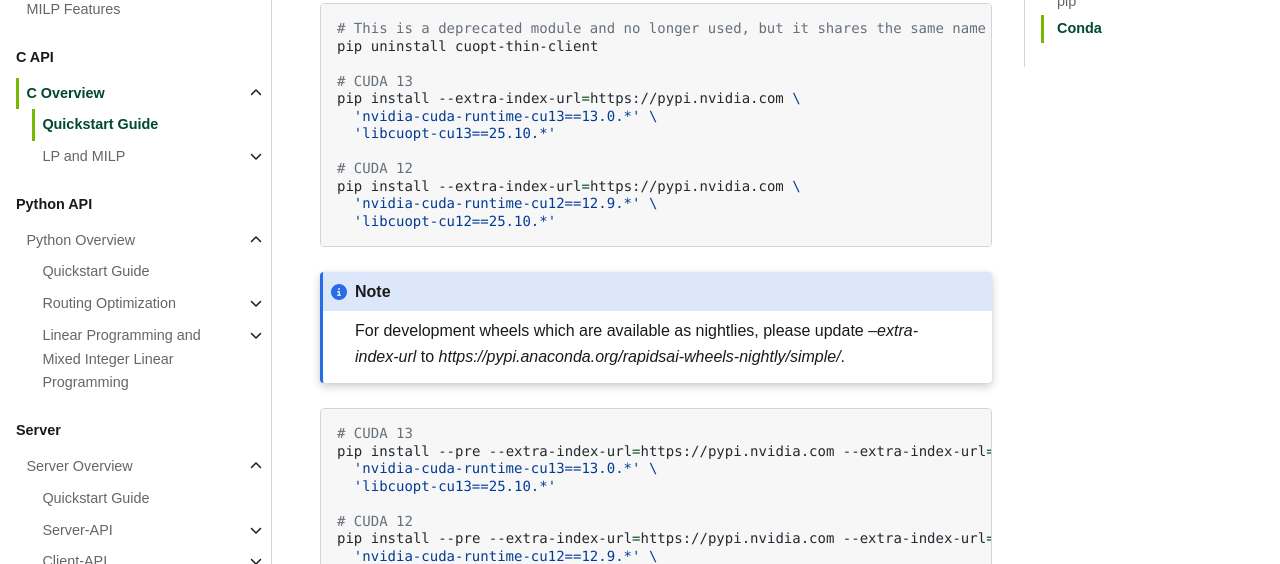
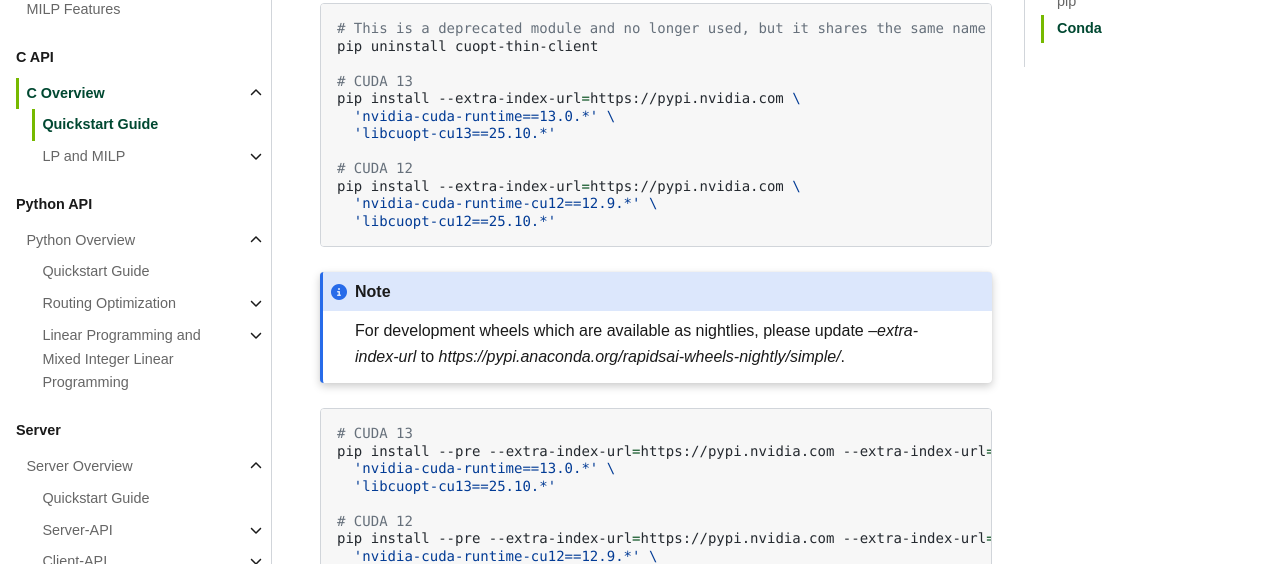
Before and after one commit to nguidotti/cuopt, a Sphinx documentation site: the page built from docs/cuopt/source/cuopt-c/quick-start.rst, in a window 1280 px wide and 900 px high, scrolled down 338 px. Shown: the part 152-716 px from the top of the window. Built offline with Sphinx 7.4.7, drawn with Linux system fonts in a browser that asks for light colours; some web fonts are replaced; the version number could not be read and is left out.

Commit message:
Add support for cuda13 container and fix cuda13 lib issues in wheel (#379)
- This PR adds support for cuda 13 container for nightly and release
- Also updates python version to 3.13
- Also cuda-toolkits have stopped using cu13 suffixes and they need to be fixed in dependencies
- This also requires addition to RPATH since the paths are different for cu13

Authors:
  - Ramakrishnap (https://github.com/rgsl888prabhu)

Approvers:
  - Trevor McKay (https://github.com/tmckayus)
  - James Lamb (https://github.com/jameslamb)

URL: https://github.com/NVIDIA/cuopt/pull/379

```diff
--- a/docs/cuopt/source/cuopt-c/quick-start.rst
+++ b/docs/cuopt/source/cuopt-c/quick-start.rst
@@ -20,7 +20,7 @@ This wheel is a Python wrapper around the C++ library and eases installation and
 
     # CUDA 13
     pip install --extra-index-url=https://pypi.nvidia.com \
-      'nvidia-cuda-runtime-cu13==13.0.*' \
+      'nvidia-cuda-runtime==13.0.*' \
       'libcuopt-cu13==25.10.*'
 
     # CUDA 12
@@ -36,7 +36,7 @@ This wheel is a Python wrapper around the C++ library and eases installation and
 
     # CUDA 13
     pip install --pre --extra-index-url=https://pypi.nvidia.com --extra-index-url=https://pypi.anaconda.org/rapidsai-wheels-nightly/simple/ \
-      'nvidia-cuda-runtime-cu13==13.0.*' \
+      'nvidia-cuda-runtime==13.0.*' \
       'libcuopt-cu13==25.10.*'
 
     # CUDA 12
--- a/docs/cuopt/source/cuopt-python/quick-start.rst
+++ b/docs/cuopt/source/cuopt-python/quick-start.rst
@@ -14,7 +14,7 @@ pip
 
     # CUDA 13
     pip install --extra-index-url=https://pypi.nvidia.com \
-      'nvidia-cuda-runtime-cu13==13.0.*' \
+      'nvidia-cuda-runtime==13.0.*' \
       'cuopt-cu13==25.10.*'
 
     # CUDA 12
@@ -30,7 +30,7 @@ pip
 
     # CUDA 13
     pip install --pre --extra-index-url=https://pypi.nvidia.com --extra-index-url=https://pypi.anaconda.org/rapidsai-wheels-nightly/simple/ \
-      'nvidia-cuda-runtime-cu13==13.0.*' \
+      'nvidia-cuda-runtime==13.0.*' \
       'cuopt-cu13==25.10.*'
 
     # CUDA 12
--- a/docs/cuopt/source/cuopt-server/quick-start.rst
+++ b/docs/cuopt/source/cuopt-server/quick-start.rst
@@ -12,7 +12,7 @@ pip
 
     # CUDA 13
     pip install --extra-index-url=https://pypi.nvidia.com \
-      'nvidia-cuda-runtime-cu13==13.0.*' \
+      'nvidia-cuda-runtime==13.0.*' \
       'cuopt-server-cu13==25.10.*' \
       'cuopt-sh-client==25.10.*'
 
@@ -29,7 +29,7 @@ pip
 
     # CUDA 13
     pip install --pre --extra-index-url=https://pypi.nvidia.com --extra-index-url=https://pypi.anaconda.org/rapidsai-wheels-nightly/simple/ \
-      'nvidia-cuda-runtime-cu13==13.0.*' \
+      'nvidia-cuda-runtime==13.0.*' \
       'cuopt-server-cu13==25.10.*' \
       'cuopt-sh-client==25.10.*'
 
```
Also changed, not shown: README.md (+25 -2 lines), dependencies.yaml (+2 -10 lines), 3 other files.
